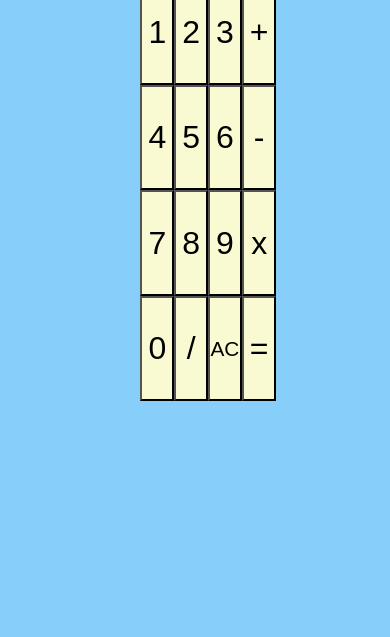
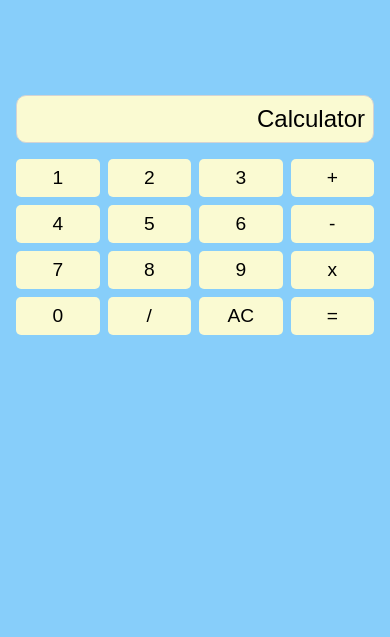
Before and after one commit to ForgeMaster132/Calculator-Project, a plain HTML site: page index.html in a window 390 px wide. Shown: the part 207-844 px from the top of the page. Drawn offline with Linux system fonts and the light colour scheme.

Commit message:
Improve responsiveness

```diff
--- a/index.html
+++ b/index.html
@@ -3,6 +3,7 @@
     <head>
         <link href="stylesheet.css" rel="stylesheet" type="text/css">
         <title> Best Calculator </title>
+        <meta name="viewport" content="width=device-width, initial-scale=1.0">
     </head>
     <body>
         <div id="container">
--- a/stylesheet.css
+++ b/stylesheet.css
@@ -1,58 +1,61 @@
-html, body {
-height: 100%;
-margin: 0%;
-padding: 0%;
+* {
+  box-sizing: border-box;
+}
+body {
+  margin: 0;
+  min-height: 100vh;
+  display: flex;
+  align-items: center;
+  justify-content: center;
+  background-color: lightskyblue;
+  font-family: Arial, sans-serif;
 }
 
 #container {
-    position: absolute;
-    background-color: lightskyblue;
-    height: 100%;
-    width: 100%;
-    margin: 0%;
-    padding: 0%;
+  width: 100%;
+  max-width: 400px;
+  padding: 1rem;
 }
 
-.number {
-    background-color: lightgoldenrodyellow;
-    font-size: 200%;
-}
-
-.operator {
-    background-color: lightgoldenrodyellow;
-    font-size: 200%;
+#display {
+  width: 100%;
+  height: 3rem;
+  background-color: lightgoldenrodyellow;
+  border: 1px solid lightgray;
+  border-radius: 10px;
+  margin-bottom: 1rem;
+  text-align: center;
+  font-size: 2rem;
+  display: flex;
+  align-items: center;
+  justify-content: flex-end;
+  padding-right: 0.5rem;
 }
 
 #btns {
-    text-align: center;
-    padding: 1%;
-    position: relative;
-    top: 10%;
-    left: 35%;
-    display: grid;
-    grid-template-columns: auto auto auto auto;
-    height: 50%;
-    width: 30%;
+  display: grid;
+  grid-template-columns: repeat(4, 1fr);
+  gap: 0.5rem;
+}
+
+button {
+  background-color: lightgoldenrodyellow;
+  border: none;
+  border-radius: 5px;
+  font-size: 1.5rem;
+  padding: 1rem;
 }
 
 #clear {
-    font-size: 130%;
-    padding: 0px;
-    margin: 0px;
+  font-size: 1.2rem;
 }
 
-#display {
-    position: relative;
-    top: 13%;
-    left: 35%;
-    height: 10%;
-    width: 29%;
-    border-style: solid;
-    border-color: lightgray;
-    border-radius: 25%;
-    background-color: lightgoldenrodyellow;
-    padding: 0px;
-    margin: 1%;
-    text-align: center;
-    font-size: 300%;
+@media (max-width: 400px) {
+  #display {
+    font-size: 1.5rem;
+  }
+  button {
+    font-size: 1.2rem;
+    padding: 0.5rem;
+  }
 }
```
